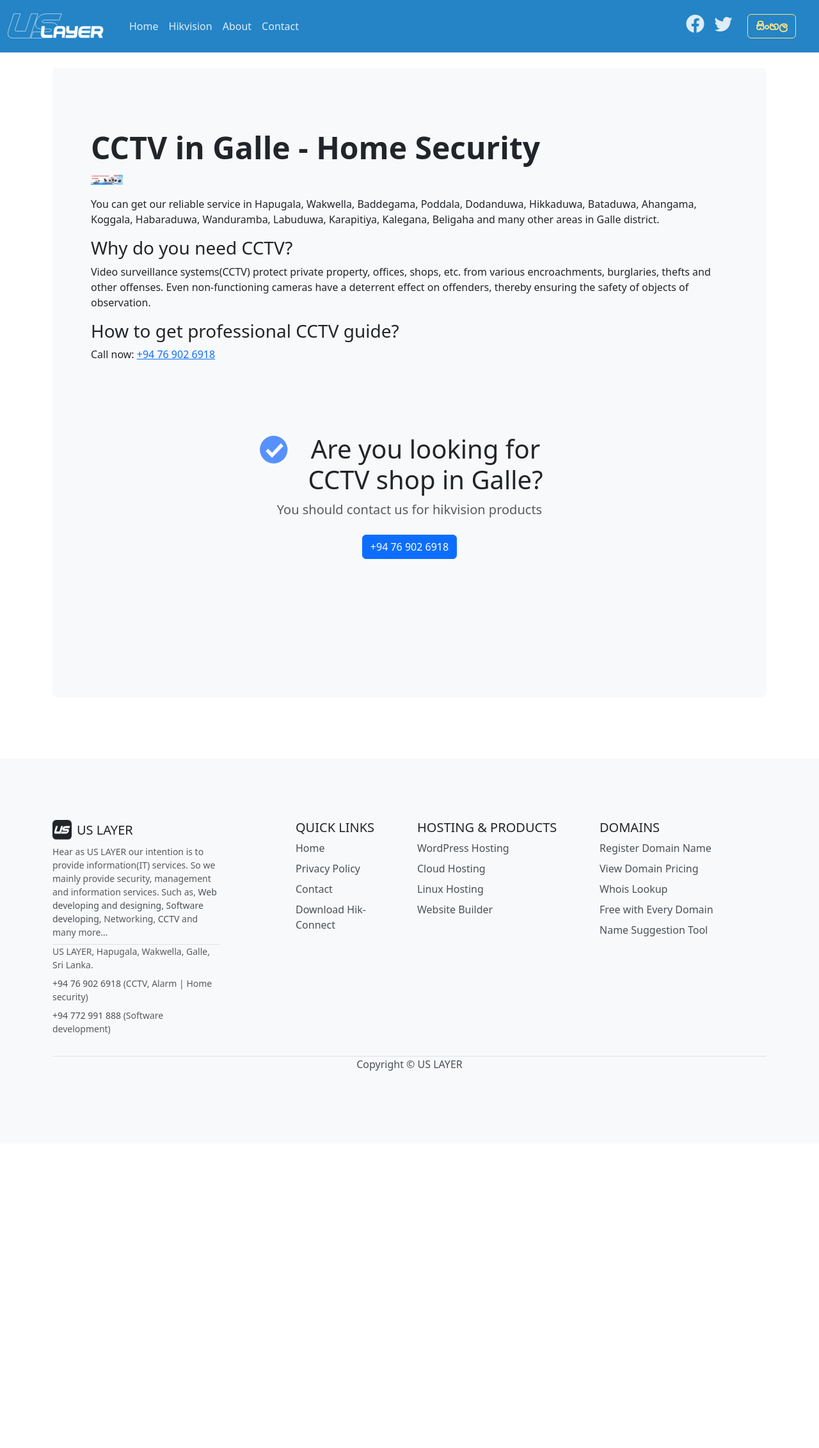
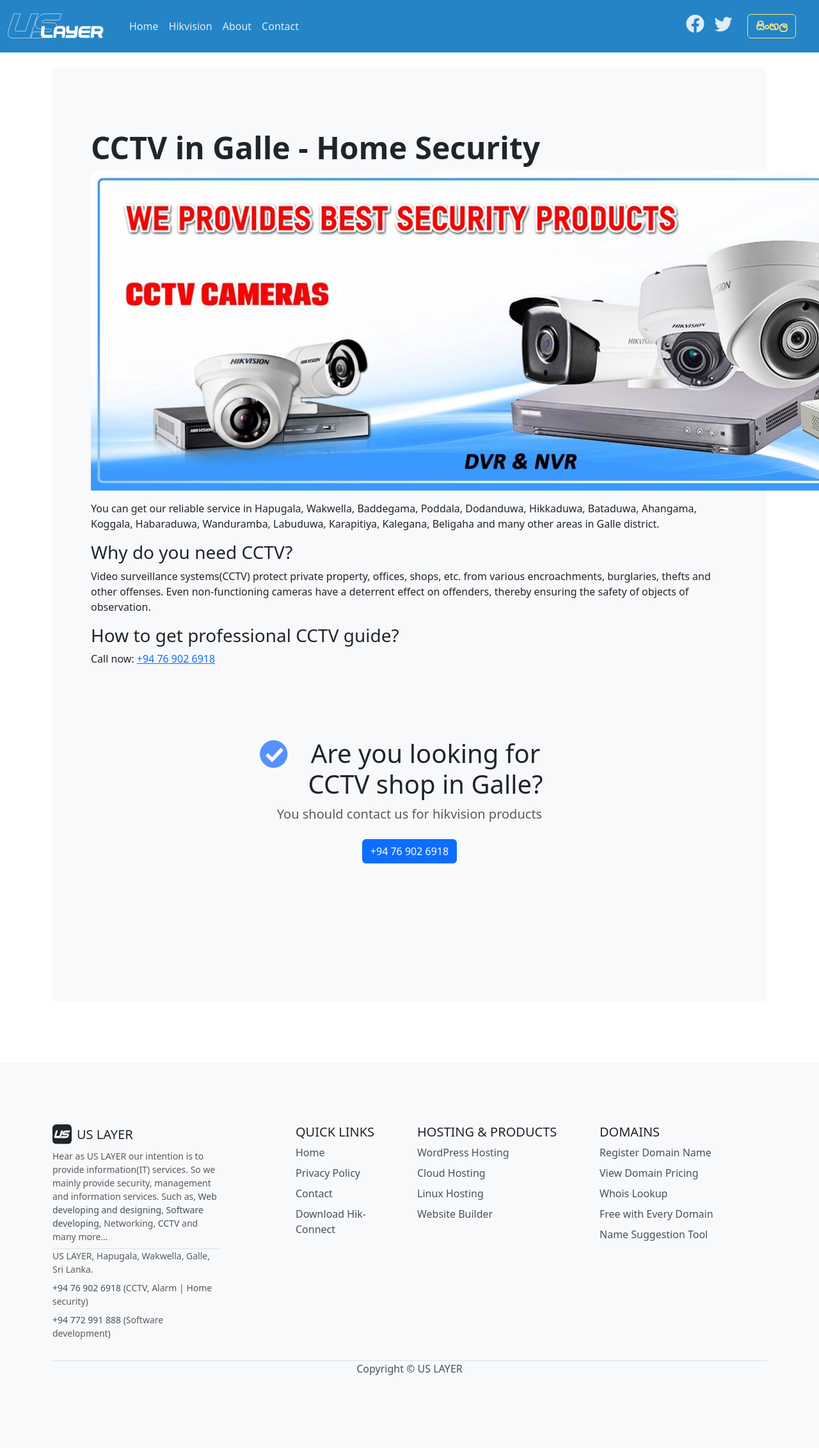
Before and after one commit to uslayer/uslayer.github.io, a Jekyll site: the page built from pages/cctv-galle.md, in a window 1280 px wide. Shown: the whole page at 64% size. Built offline with Jekyll 4.4.1, drawn with Linux system fonts in a browser that asks for light colours; before the commit the page ends 1788 px from its top, so only the background shows below that.

Commit message:
Update cctv-galle.md

```diff
--- a/pages/cctv-galle.md
+++ b/pages/cctv-galle.md
@@ -5,7 +5,7 @@
 comments: false
 ---
 
-<img width="50" src="../assets/images/galle-hikvision-cctv-banner.jpg" alt="Hikvision CCTV Galle, CCTV Galle, Best CCTV">
+<img src="../assets/images/galle-hikvision-cctv-banner.jpg" alt="Hikvision CCTV Galle, CCTV Galle, Best CCTV">
 
 You can get our reliable service in Hapugala, Wakwella, Baddegama, Poddala, Dodanduwa, Hikkaduwa, Bataduwa, Ahangama, Koggala, Habaraduwa, Wanduramba, Labuduwa, Karapitiya, Kalegana, Beligaha and many other areas in Galle district.
 
```
